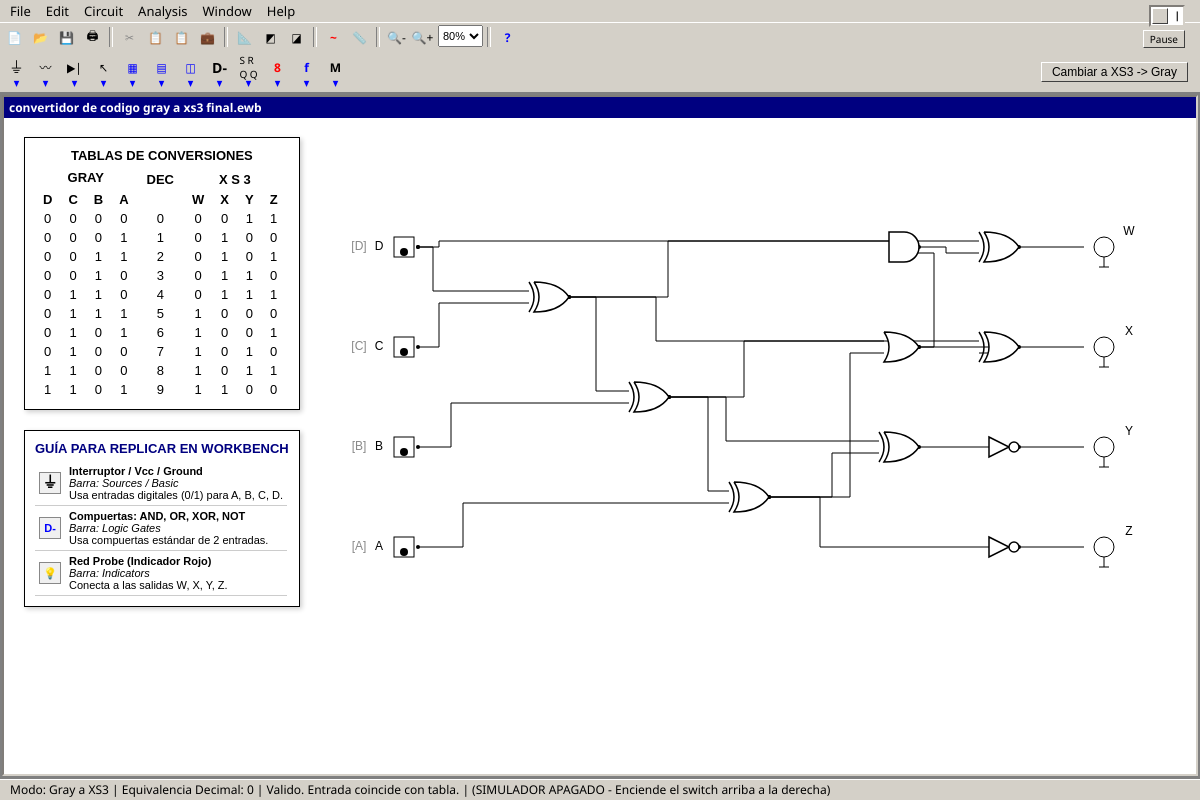
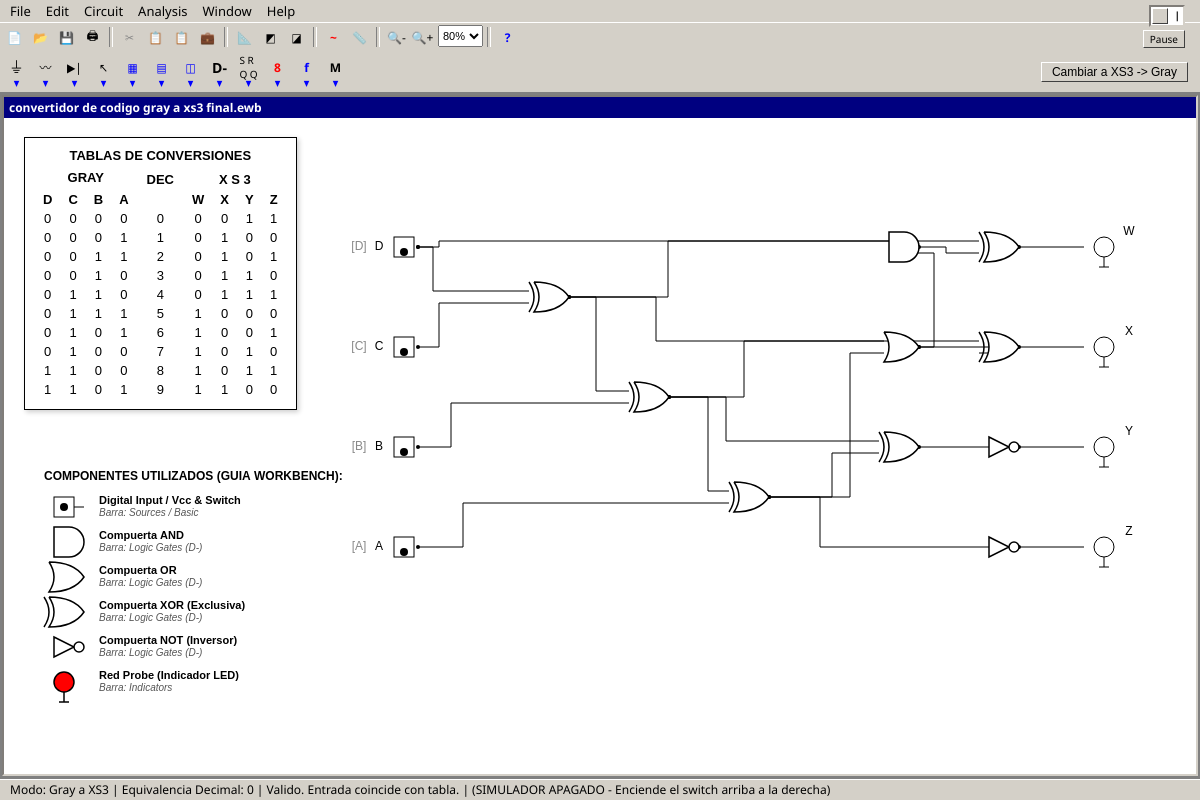
Before and after one commit to RobertGameros/Proyecto-3-4, an Electron app: page index.html in a window 1200 px wide. Drawn offline with Linux system fonts and the light colour scheme.

Commit message:
Move component legend to canvas

```diff
--- a/index.html
+++ b/index.html
@@ -363,25 +363,6 @@
             </tbody>
           </table>
         </div>
-
-        <!-- Leyenda de Componentes -->
-        <div class="floating-panel">
-          <div style="text-align: center; font-weight:bold; margin-bottom: 5px; color:#000080;">GUÍA PARA REPLICAR EN WORKBENCH</div>
-          <table class="legend-table">
-            <tr>
-              <td><span class="legend-icon" style="font-size:16px;">⏚</span></td>
-              <td><b>Interruptor / Vcc / Ground</b><br><i>Barra: Sources / Basic</i><br>Usa entradas digitales (0/1) para A, B, C, D.</td>
-            </tr>
-            <tr>
-              <td><span class="legend-icon legend-logic">D-</span></td>
-              <td><b>Compuertas: AND, OR, XOR, NOT</b><br><i>Barra: Logic Gates</i><br>Usa compuertas estándar de 2 entradas.</td>
-            </tr>
-            <tr>
-              <td><span class="legend-icon legend-red-probe">💡</span></td>
-              <td><b>Red Probe (Indicador Rojo)</b><br><i>Barra: Indicators</i><br>Conecta a las salidas W, X, Y, Z.</td>
-            </tr>
-          </table>
-        </div>
       </div>
 
       <canvas id="circuitCanvas"></canvas>
--- a/renderer.js
+++ b/renderer.js
@@ -229,6 +229,63 @@ function draw() {
     ctx.fillStyle = '#000';
     ctx.fillText(o.label, o.x + 25, o.y - 15);
   });
+
+  drawLegend(ctx, c);
+}
+
+function drawLegend(ctx, circuit) {
+  const legendX = 40;
+  const legendY = 380; // Below the HTML table
+
+  ctx.fillStyle = '#000';
+  ctx.font = 'bold 12px Arial';
+  ctx.textAlign = 'left';
+  ctx.fillText('COMPONENTES UTILIZADOS (GUIA WORKBENCH):', legendX, legendY);
+
+  ctx.font = '11px Arial';
+  let currentY = legendY + 30;
+
+  const usedTypes = new Set(circuit.gates.map(g => g.type));
+
+  const drawItem = (type, name, barName) => {
+    // Draw the symbol
+    if (type === 'AND' || type === 'OR' || type === 'XOR' || type === 'NOT') {
+      drawGate(ctx, { x: legendX + 25, y: currentY, type: type });
+    } else if (type === 'INPUT') {
+      ctx.fillStyle = '#fff';
+      ctx.strokeStyle = '#000';
+      ctx.lineWidth = 1;
+      ctx.fillRect(legendX + 10, currentY - 10, 20, 20);
+      ctx.strokeRect(legendX + 10, currentY - 10, 20, 20);
+      ctx.fillStyle = '#000';
+      ctx.beginPath(); ctx.arc(legendX + 20, currentY, 4, 0, 2*Math.PI); ctx.fill();
+      ctx.beginPath(); ctx.moveTo(legendX + 30, currentY); ctx.lineTo(legendX + 40, currentY); ctx.stroke();
+    } else if (type === 'OUTPUT') {
+      ctx.fillStyle = '#ff0000';
+      ctx.strokeStyle = '#000';
+      ctx.beginPath(); ctx.arc(legendX + 20, currentY, 10, 0, 2*Math.PI); ctx.fill(); ctx.stroke();
+      ctx.beginPath(); ctx.moveTo(legendX + 20, currentY + 10); ctx.lineTo(legendX + 20, currentY + 20); ctx.stroke();
+      ctx.beginPath(); ctx.moveTo(legendX + 15, currentY + 20); ctx.lineTo(legendX + 25, currentY + 20); ctx.stroke();
+    }
+
+    // Draw the text
+    ctx.fillStyle = '#000';
+    ctx.textAlign = 'left';
+    ctx.font = 'bold 11px Arial';
+    ctx.fillText(name, legendX + 55, currentY - 6);
+    ctx.font = 'italic 10px Arial';
+    ctx.fillStyle = '#555';
+    ctx.fillText("Barra: " + barName, legendX + 55, currentY + 6);
+
+    currentY += 35;
+  };
+
+  drawItem('INPUT', 'Digital Input / Vcc & Switch', 'Sources / Basic');
+  if (usedTypes.has('AND')) drawItem('AND', 'Compuerta AND', 'Logic Gates (D-)');
+  if (usedTypes.has('OR')) drawItem('OR', 'Compuerta OR', 'Logic Gates (D-)');
+  if (usedTypes.has('XOR')) drawItem('XOR', 'Compuerta XOR (Exclusiva)', 'Logic Gates (D-)');
+  if (usedTypes.has('NOT')) drawItem('NOT', 'Compuerta NOT (Inversor)', 'Logic Gates (D-)');
+  drawItem('OUTPUT', 'Red Probe (Indicador LED)', 'Indicators');
 }
 
 function toggleInput(id) {
```
